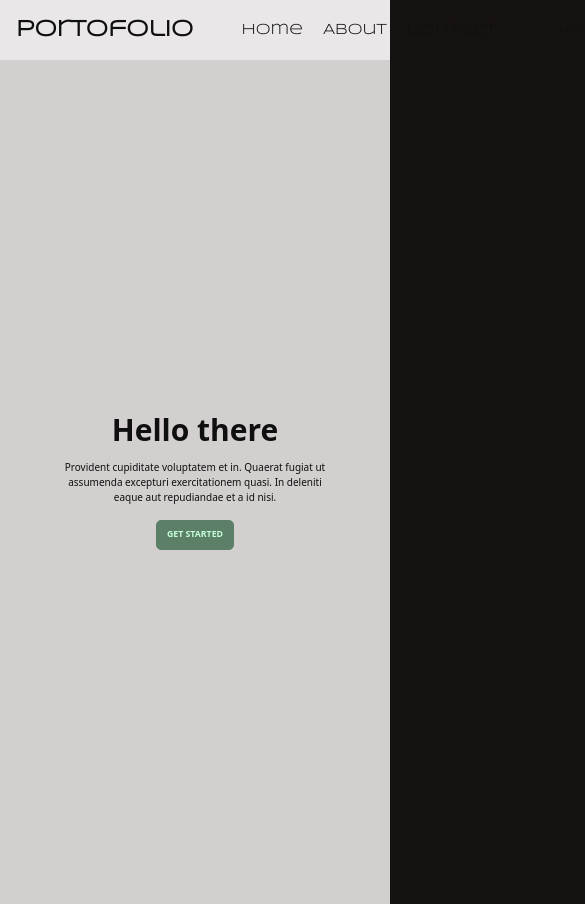
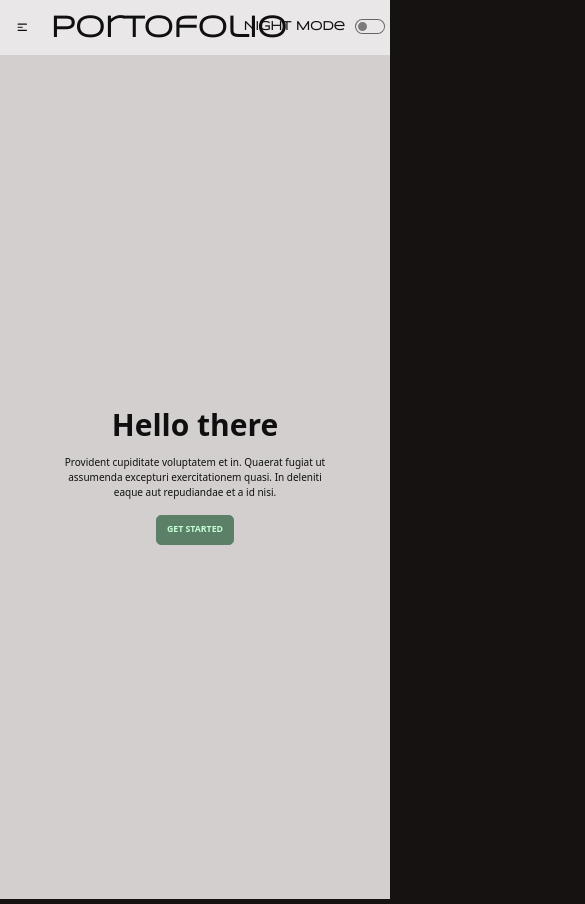
Before and after one commit to ikbakk/web-portofolio, a React (Vite) app: page / in a window 390 px wide. Shown: the top 904 px of the page, 585 px wide, since content can reach past the window. Built offline with nearby package versions, Linux system fonts and the light colour scheme.

Commit message:
change navbar with night mode toggle

```diff
--- a/src/components/Header/index.jsx
+++ b/src/components/Header/index.jsx
@@ -6,23 +6,47 @@ const Header = ({ setDark, dark }) => {
   const MenuItems = () =>
     menu.map((item) => {
       return (
-        <li>
+        <li className="font-roboto-mono">
           <a>{item.name}</a>
         </li>
       );
     });
 
   return (
-    <nav className="navbar space-x-10 bg-base-100 py-5 font-syncopate">
-      <div className="flex-1">
-        <a className="btn-ghost btn text-4xl font-bold normal-case">
+    <nav className="navbar space-x-10 bg-base-100 py-5 duration-100">
+      <div className="navbar-start">
+        <div className="dropdown">
+          <label tabIndex={0} className="btn-ghost btn lg:hidden">
+            <svg
+              xmlns="http://www.w3.org/2000/svg"
+              className="h-5 w-5"
+              fill="none"
+              viewBox="0 0 24 24"
+              stroke="currentColor">
+              <path
+                strokeLinecap="round"
+                strokeLinejoin="round"
+                strokeWidth="2"
+                d="M4 6h16M4 12h8m-8 6h16"
+              />
+            </svg>
+          </label>
+          <ul
+            tabIndex={0}
+            className="dropdown-content menu rounded-box menu-compact mt-3 w-52 bg-base-100 p-2 text-xl shadow">
+            <MenuItems />
+          </ul>
+        </div>
+        <a className="btn-ghost btn font-syncopate text-5xl normal-case">
           Portofolio
         </a>
       </div>
-      <div className="flex-none space-x-20">
-        <ul className="menu menu-horizontal px-1 text-2xl">
+      <div className="navbar-center hidden lg:flex">
+        <ul className="menu menu-horizontal px-1 text-3xl">
           <MenuItems />
         </ul>
+      </div>
+      <div className="navbar-end font-syncopate text-xl font-semibold">
         <div className="flex flex-row space-x-4">
           <h3>Night Mode</h3>
           <input
```
